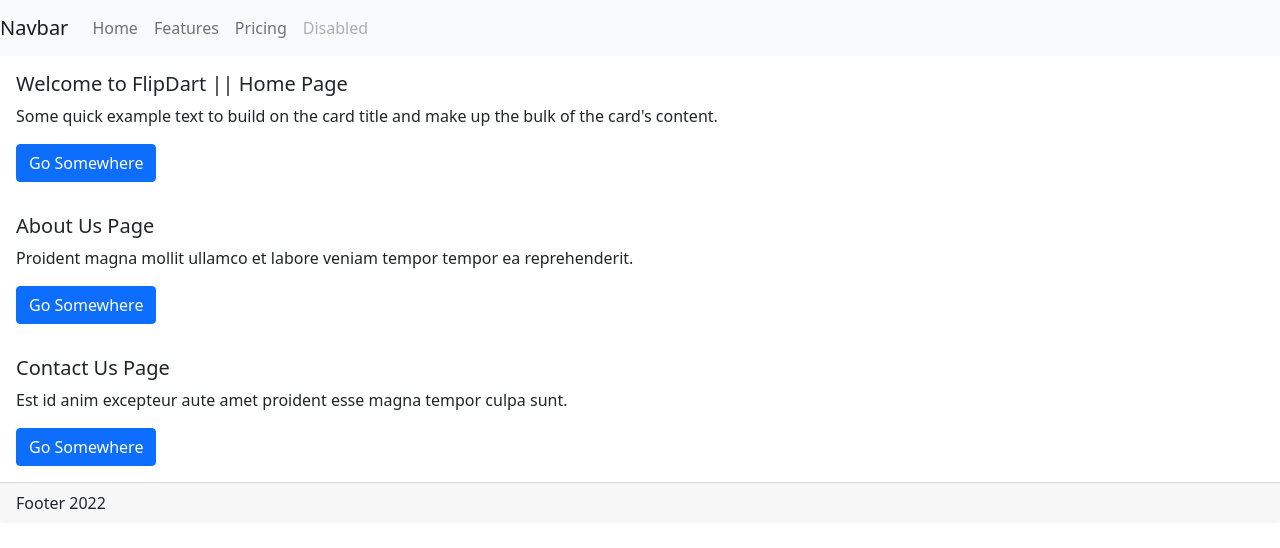
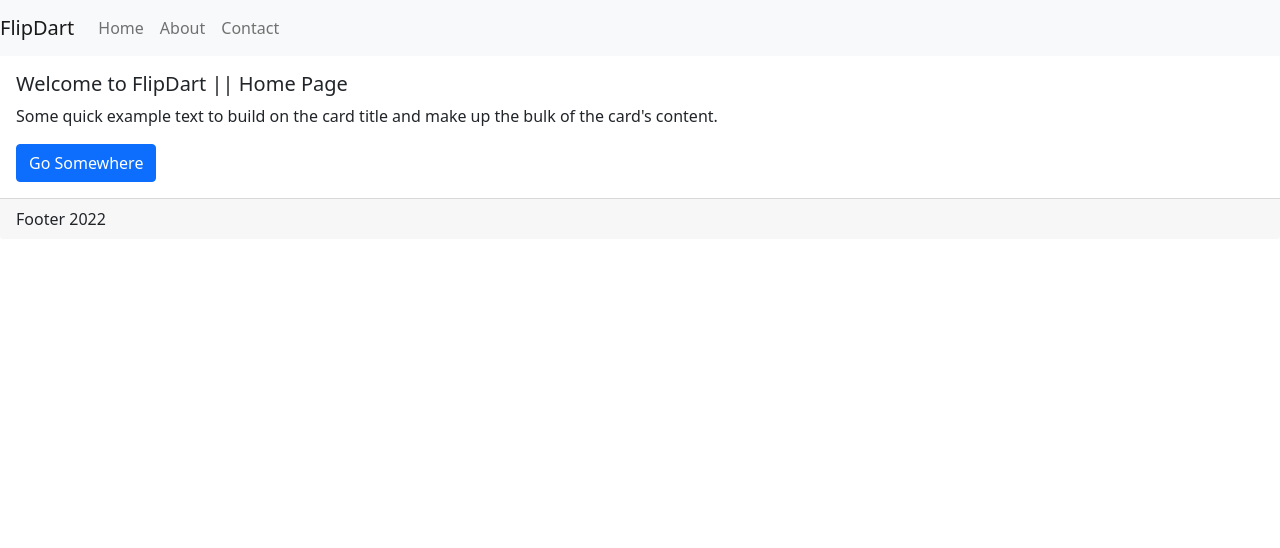
Before and after one commit to kashyap99saksham/React-FEB, a React (Create React App) app: page /home in a window 1280 px wide. Shown: the top 548 px of the page. Built offline with nearby package versions, Linux system fonts and the light colour scheme.

Commit message:
before nesting

```diff
--- a/package.json
+++ b/package.json
@@ -8,6 +8,8 @@
     "@testing-library/user-event": "^13.5.0",
     "react": "^17.0.2",
     "react-dom": "^17.0.2",
+    "react-router": "^6.2.1",
+    "react-router-dom": "^6.2.1",
     "react-scripts": "5.0.0",
     "web-vitals": "^2.1.4"
   },
--- a/src/App.js
+++ b/src/App.js
@@ -1,20 +1,44 @@
 import React from 'react'
+
+import { BrowserRouter as Router, Routes, Route, Navigate, Link } from 'react-router-dom'
+
 import About from './Routing/About'
 import Contact from './Routing/Contact'
 import Footer from './Routing/Footer'
 import Header from './Routing/Header'
 import Home from './Routing/Home'
+import PageNotFound from './Routing/PageNotFound'
 
 const App = () => {
     return (
-        <div>
-           <Header />
-           <Home />
-           <About />
-           <Contact />
-           <Footer />
-        </div>
+
+    <Router>
+        <Header />
+
+        <Routes>
+            <Route path='/' element={ <Navigate to='/home'/>  } />
+            <Route path='/home'  element={  <Home />   } />
+            <Route path='/about' element={ <About /> }/>
+            <Route path='/contact' element={ <Contact />}/>
+            <Route path='*' element={ <PageNotFound /> } />
+        </Routes>
+
+        <Footer />
+    </Router>
+
     )
 }
 
 export default App
+
+
+
+
+
+// <div>
+// <Header />
+// <Home />
+// <About />
+// <Contact />
+// <Footer />
+// </div>
--- a/src/Routing/Contact.js
+++ b/src/Routing/Contact.js
@@ -3,9 +3,9 @@
 const Contact = () => {
     return (
         <div>
-            <div class="card-body">
+            <div className="card-body">
                 <h5 className='card-title'>Contact Us Page </h5>
-                <p class="card-text">Est id anim excepteur aute amet proident esse magna tempor culpa sunt.</p>
+                <p className="card-text">Est id anim excepteur aute amet proident esse magna tempor culpa sunt.</p>
                 <a href='#' className='btn btn-primary'>Go Somewhere</a>
             </div>
         </div>
--- a/src/Routing/Footer.js
+++ b/src/Routing/Footer.js
@@ -2,7 +2,9 @@
 
 const Footer = () => {
   return (
-    <div className='card-footer text-mutes'>Footer 2022</div>
+      <div>
+            <div className='card-footer text-mutes'>Footer 2022</div>
+    </div>
   )
 }
 
--- a/src/Routing/Header.js
+++ b/src/Routing/Header.js
@@ -1,27 +1,26 @@
 import React from 'react'
+import { Link } from 'react-router-dom'
 
 const Header = () => {
     return (
         <div>
             <nav className="navbar navbar-expand-lg navbar-light bg-light">
-                <a className="navbar-brand" href="#">Navbar</a>
+                <Link to='/home' className="navbar-brand" >FlipDart</Link>
                 <button className="navbar-toggler" type="button" data-toggle="collapse" data-target="#navbarNav" aria-controls="navbarNav" aria-expanded="false" aria-label="Toggle navigation">
                     <span className="navbar-toggler-icon"></span>
                 </button>
                 <div className="collapse navbar-collapse" id="navbarNav">
                     <ul className="navbar-nav">
                         <li className="nav-item active">
-                            <a className="nav-link" href="#">Home <span className="sr-only">(current)</span></a>
+                            <Link to='/home' className="nav-link">Home <span className="sr-only">(current)</span></Link>
                         </li>
                         <li className="nav-item">
-                            <a className="nav-link" href="#">Features</a>
+                            <Link to='/about' className="nav-link" >About</Link>
                         </li>
                         <li className="nav-item">
-                            <a className="nav-link" href="#">Pricing</a>
+                            <Link to='/contact' className="nav-link" >Contact</Link>
                         </li>
-                        <li className="nav-item">
-                            <a className="nav-link disabled" href="#">Disabled</a>
-                        </li>
+
                     </ul>
                 </div>
             </nav>
--- /dev/null
+++ b/src/Routing/PageNotFound.js
@@ -0,0 +1,9 @@
+import React from 'react'
+
+function PageNotFound() {
+  return (
+    <div>OOPS! Page Not Found || 404 </div>
+  )
+}
+
+export default PageNotFound
```
Also changed, not shown: 1 other file (tests, documents, lock files or other folders).
